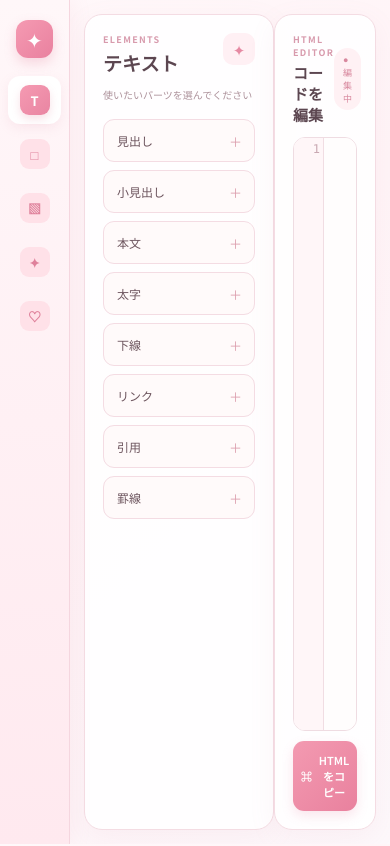
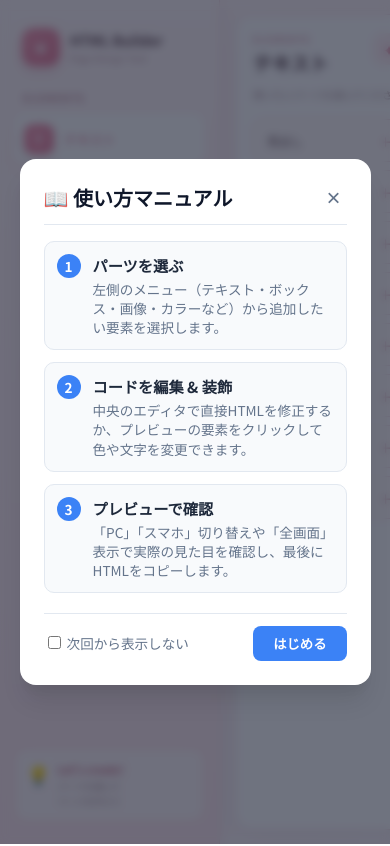
Before and after one commit to serizawa7/html-builder, a plain HTML site: page index.html in a window 390 px wide. Shown: the top 846 px of the page. Drawn offline with nearby package versions, Linux system fonts and the light colour scheme.

Commit message:
Update style.css

```diff
--- a/style.css
+++ b/style.css
@@ -50,8 +50,8 @@
 ================================================== */
 
 .sidebar {
-  width: 210px;
-  min-width: 210px;
+  width: 220px;
+  min-width: 220px;
 
   display: flex;
   flex-direction: column;
@@ -856,7 +856,10 @@
 }
 
 
-/* PC */
+/* ==================================================
+   PC
+   基準幅：720px
+================================================== */
 
 .pc-device {
   flex-shrink: 0;
@@ -922,7 +925,7 @@
 }
 
 .pc-preview {
-  width: 1280px;
+  width: 720px;
   min-height: 720px;
 
   background: #fff;
@@ -933,19 +936,22 @@
 }
 
 
-/* スマホ */
+/* ==================================================
+   スマホ
+   余白を最適化して1行に入る文字数を拡張
+================================================== */
 
 .mobile-device {
   position: relative;
 
   flex-shrink: 0;
 
-  width: 375px;
+  width: 360px;
   min-height: 812px;
 
   overflow: hidden;
 
-  padding: 8px;
+  padding: 6px;
 
   border: 5px solid #30292d;
   border-radius: 34px;
@@ -972,18 +978,36 @@
 }
 
 .mobile-preview {
-  width: 375px;
-  min-height: 812px;
+  width: 100%;
+  height: 812px;
 
-  overflow: hidden;
+  overflow-y: auto;
+  overflow-x: hidden;
 
   background: #fff;
 
   border-radius: 24px;
 
-  padding: 20px;
+  /* 左右余白を詰めて横幅を広く確保 */
+  padding: 12px 6px;
+}
 
-  transform-origin: top left;
+/* スマホ表示時の要素幅・内側余白の調整 */
+.mobile-preview * {
+  max-width: 100% !important;
+  box-sizing: border-box !important;
+  letter-spacing: -0.02em; /* 文字間を極小幅詰めて入りやすくする */
+}
+
+.mobile-preview div,
+.mobile-preview p,
+.mobile-preview section {
+  padding-left: 6px !important;
+  padding-right: 6px !important;
+}
+
+.mobile-preview img {
+  height: auto !important;
 }
 
 
@@ -1126,60 +1150,251 @@
    リサイズ
 ================================================== */
 
-@media (max-width: 1100px) {
-
-  .sidebar {
-    width: 175px;
-    min-width: 175px;
-  }
+@media (max-width: 850px) {
 
   .main-area {
     grid-template-columns:
-      220px
+      190px
       8px
-      minmax(280px, 1fr)
-      8px
-      minmax(320px, 1fr);
+      minmax(260px, 1fr);
+  }
+
+  .main-area .preview-content {
+    display: none;
+  }
+
+  .resize-divider[data-divider="editor-preview"] {
+    display: none;
   }
 
 }
 
-@media (max-width: 850px) {
+/* プレビュー内の改行・はみ出し自動調整 */
+.pc-preview,
+.mobile-preview {
+  white-space: pre-wrap;
+  word-break: break-word;
+}
+/* ==================================================
+   デザイン選択モード
+================================================== */
 
-  .sidebar {
-    width: 70px;
-    min-width: 70px;
-
-    padding: 14px 8px;
+/* 選択できることを示す */
+.builder-design-hover {
+  outline: 3px dashed #e86f9b !important;
+  outline-offset: 4px !important;
+  cursor: pointer !important;
 }
 
-  .logo-text,
-  .menu-label,
-  .side-menu > span:not(.menu-icon),
-  .sidebar-bottom {
-    display: none;
+
+/* クリックして選択した状態 */
+.builder-design-selected {
+  outline: 4px solid #e86f9b !important;
+  outline-offset: 4px !important;
+  cursor: pointer !important;
 }
 
-  .logo-area {
-    justify-content: center;
-    padding-bottom: 18px;
+
+/* カラー変更モードのボタン */
+.design-select-button {
+  width: 100%;
+  margin-bottom: 12px;
+  padding: 10px 12px;
+  border: 2px solid #e86f9b;
+  border-radius: 10px;
+  background: #fff5f8;
+  color: #d85f89;
+  font-weight: bold;
+  cursor: pointer;
+  transition: 0.2s;
 }
 
-  .side-menu {
-    justify-content: center;
-    padding: 9px;
+.design-select-button:hover {
+  background: #fdf2f5;
+  transform: translateY(-1px);
 }
 
-  .main-area {
-    grid-template-columns: 190px 1fr;
+
+/* 操作説明 */
+.builder-design-message {
+  padding: 10px 12px;
+  margin-bottom: 12px;
+  border-radius: 10px;
+  background: #fff5f8;
+  border: 1px solid #f3dce3;
+  color: #d85f89;
+  font-size: 13px;
+  line-height: 1.5;
 }
 
-  .resize-divider {
-    display: none;
+/* ==========================================
+   全画面表示 & マニュアルモーダル スタイル
+   ========================================== */
+
+/* --- 全画面表示 --- */
+.preview-content.is-fullscreen {
+  position: fixed !important;
+  top: 0 !important;
+  left: 0 !important;
+  width: 100vw !important;
+  height: 100vh !important;
+  z-index: 9999 !important;
+  background-color: #f8fafc !important;
+  padding: 24px !important;
+  overflow-y: auto !important;
+  box-sizing: border-box !important;
 }
 
-  .preview-content {
-    display: none;
+#fullscreenBtn.active {
+  background-color: #3b82f6 !important;
+  color: #ffffff !important;
 }
 
+/* --- モーダル（マニュアル） --- */
+.modal-overlay {
+  position: fixed;
+  top: 0;
+  left: 0;
+  width: 100%;
+  height: 100%;
+  background-color: rgba(15, 23, 42, 0.6);
+  backdrop-filter: blur(4px);
+  display: flex;
+  align-items: center;
+  justify-content: center;
+  z-index: 10000;
+  opacity: 0;
+  visibility: hidden;
+  transition: opacity 0.25s ease, visibility 0.25s ease;
 }
+
+.modal-overlay.is-open {
+  opacity: 1;
+  visibility: visible;
+}
+
+.modal-content {
+  background: #ffffff;
+  width: 90%;
+  max-width: 520px;
+  border-radius: 16px;
+  box-shadow: 0 20px 25px -5px rgba(0, 0, 0, 0.1), 0 10px 10px -5px rgba(0, 0, 0, 0.04);
+  padding: 24px;
+  transform: translateY(12px);
+  transition: transform 0.25s ease;
+}
+
+.modal-overlay.is-open .modal-content {
+  transform: translateY(0);
+}
+
+.modal-header {
+  display: flex;
+  justify-content: space-between;
+  align-items: center;
+  border-bottom: 1px solid #e2e8f0;
+  padding-bottom: 12px;
+  margin-bottom: 16px;
+}
+
+.modal-header h2 {
+  margin: 0;
+  font-size: 1.25rem;
+  color: #0f172a;
+}
+
+.modal-close-btn {
+  background: none;
+  border: none;
+  font-size: 1.5rem;
+  color: #64748b;
+  cursor: pointer;
+  line-height: 1;
+}
+
+.modal-body {
+  display: flex;
+  flex-direction: column;
+  gap: 12px;
+}
+
+.step-card {
+  display: flex;
+  align-items: flex-start;
+  gap: 12px;
+  padding: 12px;
+  background-color: #f8fafc;
+  border-radius: 10px;
+  border: 1px solid #e2e8f0;
+}
+
+.step-num {
+  background-color: #3b82f6;
+  color: #ffffff;
+  width: 24px;
+  height: 24px;
+  border-radius: 50%;
+  display: flex;
+  align-items: center;
+  justify-content: center;
+  font-weight: bold;
+  font-size: 0.85rem;
+  flex-shrink: 0;
+}
+
+.step-card h4 {
+  margin: 0 0 4px 0;
+  font-size: 0.95rem;
+  color: #1e293b;
+}
+
+.step-card p {
+  margin: 0;
+  font-size: 0.85rem;
+  color: #64748b;
+  line-height: 1.4;
+}
+
+.modal-footer {
+  display: flex;
+  justify-content: space-between;
+  align-items: center;
+  margin-top: 20px;
+  padding-top: 12px;
+  border-top: 1px solid #e2e8f0;
+}
+
+.dont-show-again {
+  font-size: 0.85rem;
+  color: #64748b;
+  cursor: pointer;
+  user-select: none;
+}
+
+.modal-ok-btn {
+  background-color: #3b82f6;
+  color: #ffffff;
+  border: none;
+  padding: 8px 20px;
+  border-radius: 8px;
+  font-weight: 600;
+  cursor: pointer;
+  transition: background-color 0.2s;
+}
+
+.modal-ok-btn:hover {
+  background-color: #2563eb;
+}
+
+/* プレビュー内の画像をクリック可能にするスタイル */
+.pc-preview img,
+.mobile-preview img {
+  cursor: pointer !important;
+  transition: outline 0.2s ease, opacity 0.2s ease;
+}
+
+.pc-preview img:hover,
+.mobile-preview img:hover {
+  outline: 3px dashed #9f6ee7 !important; /* ホバー時に紫の点線枠 */
+  opacity: 0.85;
+}
```
Lines whose indentation alone changed are shown as unchanged.
